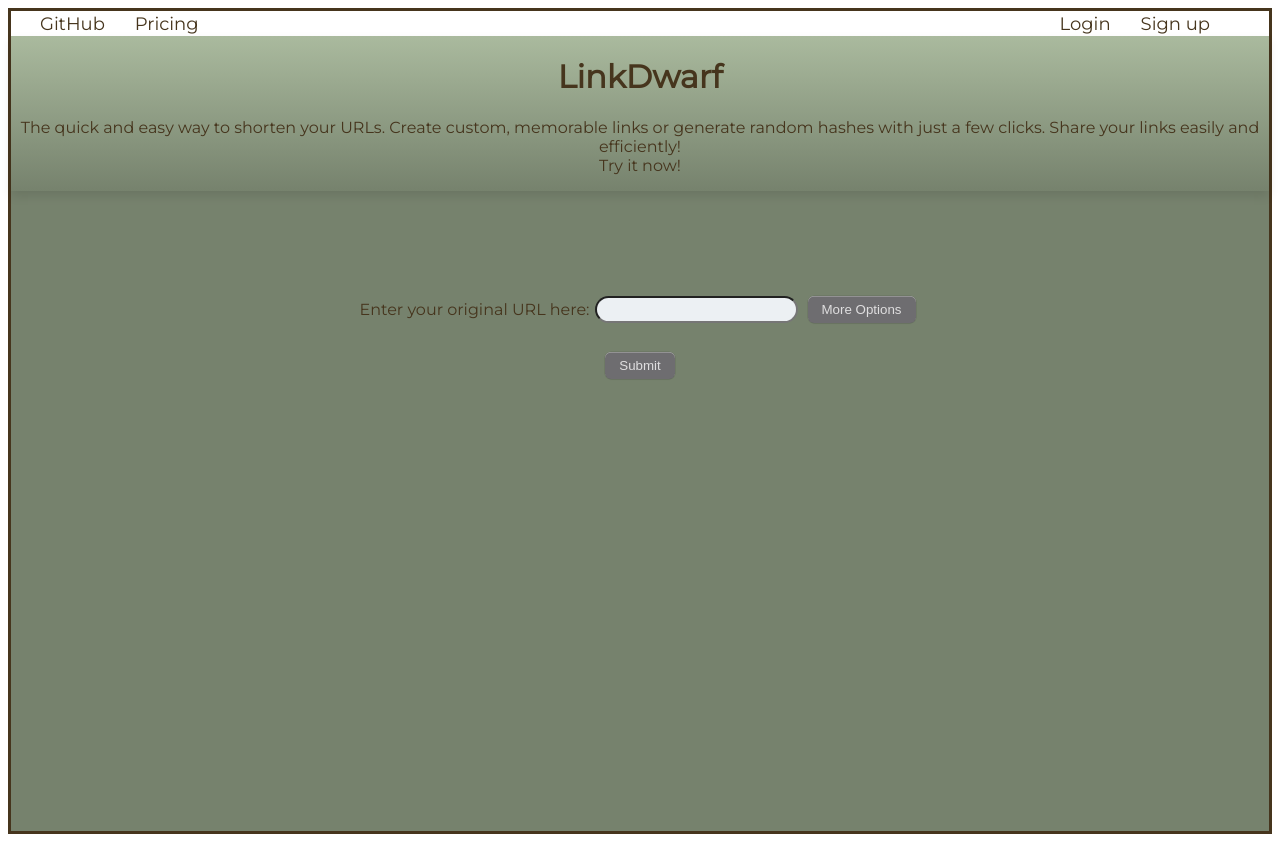
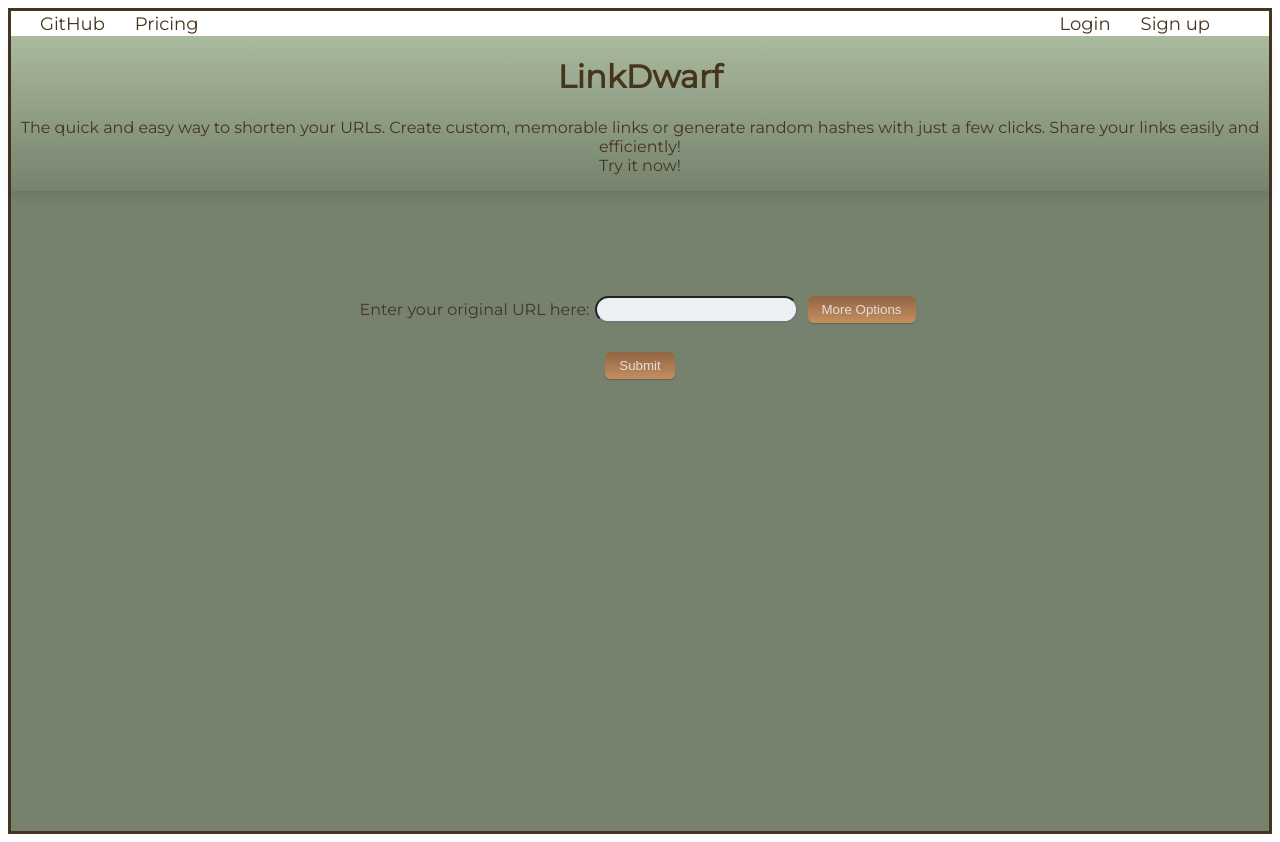
Before and after one commit to zubair-akbar/url_short, a React (Vite) app: page / in a window 1280 px wide. Built offline with nearby package versions, Linux system fonts and the light colour scheme.

Commit message:
Social share component, button changes, styling

```diff
--- a/src/App.jsx
+++ b/src/App.jsx
@@ -1,6 +1,7 @@
 import React, { useState, useEffect } from 'react';
 import styled, { createGlobalStyle } from 'styled-components';
 import { Nav } from './Components/Navbar'
+import { SocialShare } from './Components/SocialShare'
 
 const App = () => {
 
@@ -123,9 +124,10 @@ const App = () => {
           <div className="error">{errorState}</div>
         )}
         {loadState && !errorState &&
-          <div>Your custom URL is <a href={'linkdwarf/' +shortUrl}>{'linkdwarf/' +shortUrl} </a>
+          <div style={{fontWeight: 'bold'}}>Your custom URL is <a href={'linkdwarf/' +shortUrl}>{'linkdwarf/' +shortUrl} </a>
           <Button onClick={handleCopy}>{buttonText}</Button><br/>
           ✧♡(◕‿◕✿)
+          <SocialShare url={`linkdwarf/${shortUrl}`} />
           </div>
         }
         </AppBody>
@@ -175,17 +177,23 @@ const Button = styled.button`
   padding: 6px 14px;
   border-radius: 6px;
   border: none;
-  background: #6E6D70;
+  background: linear-gradient(to bottom, #926444, #c48f60);
   margin: 5px;
-  box-shadow: 0px 0.5px 1px rgba(0, 0, 0, 0.1), inset 0px 0.5px 0.5px rgba(255, 255, 255, 0.5), 0px 0px 0px 0.5px rgba(0, 0, 0, 0.12);
   color: #DFDEDF;
   user-select: none;
   -webkit-user-select: none;
   touch-action: manipulation;
-&:focus {
-  box-shadow: inset 0px 0.8px 0px -0.25px rgba(255, 255, 255, 0.2), 0px 0.5px 1px rgba(0, 0, 0, 0.1), 0px 0px 0px 3.5px rgba(58, 108, 217, 0.5);
-  outline: 0;
-}
+  cursor: pointer;
+  box-shadow: 0px 1px 1px rgba(0, 0, 0, 0.2);
+
+  /* &:hover {
+    background: linear-gradient(to bottom, #885944, #6f463a);
+  } */
+
+  &:focus {
+    box-shadow: inset 0px 0.8px 0px -0.25px rgba(255, 255, 255, 0.2), 0px 0.5px 1px rgba(0, 0, 0, 0.1), 0px 0px 0px 3.5px rgba(58, 108, 217, 0.5);
+    outline: 0;
+  }
 `;
 
 const Input = styled.input`
```
